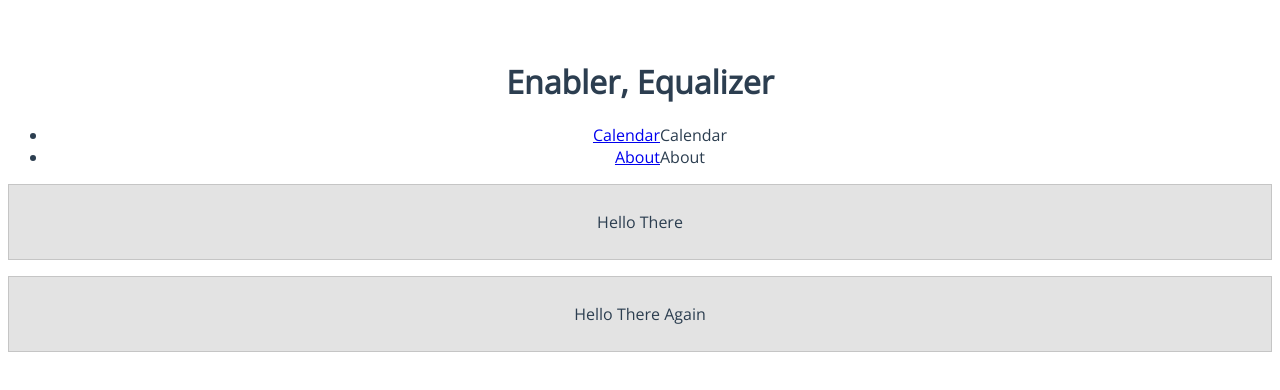
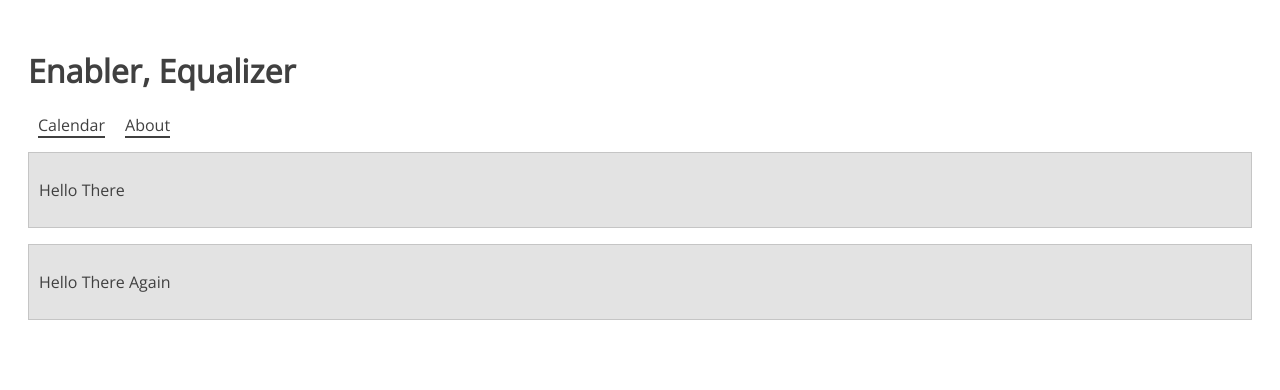
Before and after one commit to neomi2428/neomi2428.github.io, a Vue app: page / in a window 1280 px wide. Shown: the top 390 px of the page. Built offline with nearby package versions, Linux system fonts and the light colour scheme.

Commit message:
added styles with tooltip

```diff
--- a/src/App.vue
+++ b/src/App.vue
@@ -6,11 +6,11 @@
     </header>
     <nav>
       <ul>
-        <li class="tooltip">
+        <li class="main-menu tooltip">
           <router-link to="/">Calendar</router-link>
           <span class="tooltiptext">Calendar</span>
         </li>
-        <li class="tooltip">
+        <li class="main-menu tooltip">
           <router-link to="/">About</router-link>
           <span class="tooltiptext">About</span>
         </li>
@@ -32,16 +32,61 @@ export default {
 
 </script>
 
-<style>
+<style lang="sass">
 
-#app {
-  font: 100% "Open Sans", Helvetica, sans-serif;
-  /* font-family: 'Avenir', Helvetica, Arial, sans-serif; */
-  -webkit-font-smoothing: antialiased;
-  -moz-osx-font-smoothing: grayscale;
-  text-align: center;
-  color: #2c3e50;
-  margin-top: 60px;
-}
+// TODO need to move this to another file and import the file
+$font-stack: "Open Sans", Helvetica, sans-serif
+$primary-color: #404040
+
+#app
+  font: 100% $font-stack
+  // font-family: 'Avenir', Helvetica, Arial, sans-serif
+  -webkit-font-smoothing: antialiased
+  -moz-osx-font-smoothing: grayscale
+  // text-align: center
+  // color: #2c3e50
+  color: $primary-color
+  // margin-top: 60px
+  padding: 20px
+
+// for a navigation menu
+nav
+  ul
+    list-style-type: none
+    padding: 0
+
+    .main-menu
+      display: inline
+      padding: 10px
+
+      a
+        color: $primary-color
+        text-decoration: none
+        &:hover, &:active
+          box-shadow: 0 2px 0 0 currentColor
+        &:visited
+          color: $primary-color
+        &.router-link-exact-active
+          box-shadow: 0 2px 0 0 currentColor
+
+// for a tooltip text
+.tooltip
+  position: relative
+
+  .tooltiptext
+    visibility: hidden
+    position: absolute
+    top: 2.5rem
+    left: 1rem
+    z-index: 1
+    font-size: 0.75rem
+    background-color: #404040
+    color: white
+    padding: 0.5rem
+    border-radius: 6px
+
+  &:hover
+    .tooltiptext
+      visibility: visible
 
 </style>
```
Also changed, not shown: package.json (+15 -15 lines), 1 other file (tests, documents, lock files or other folders).
